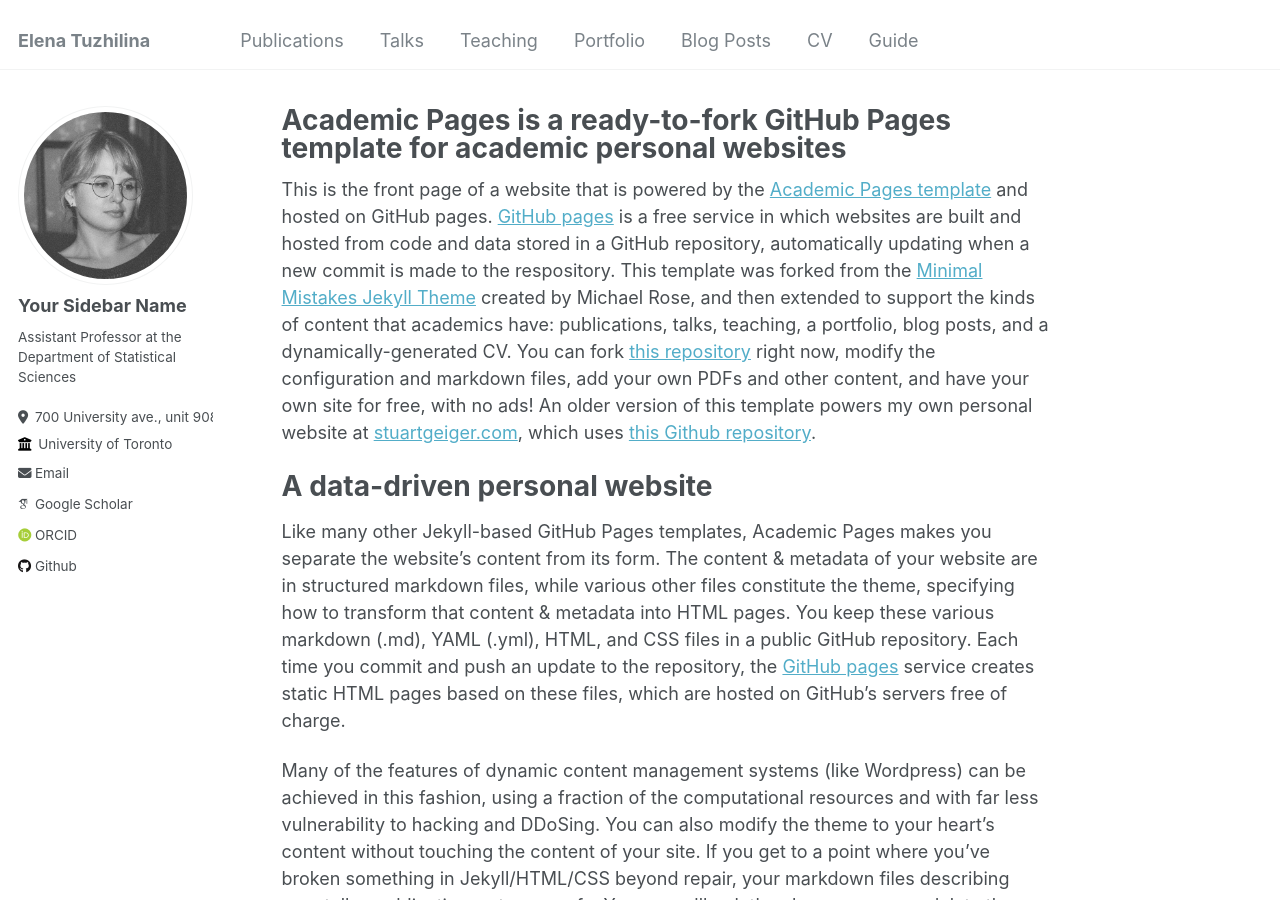
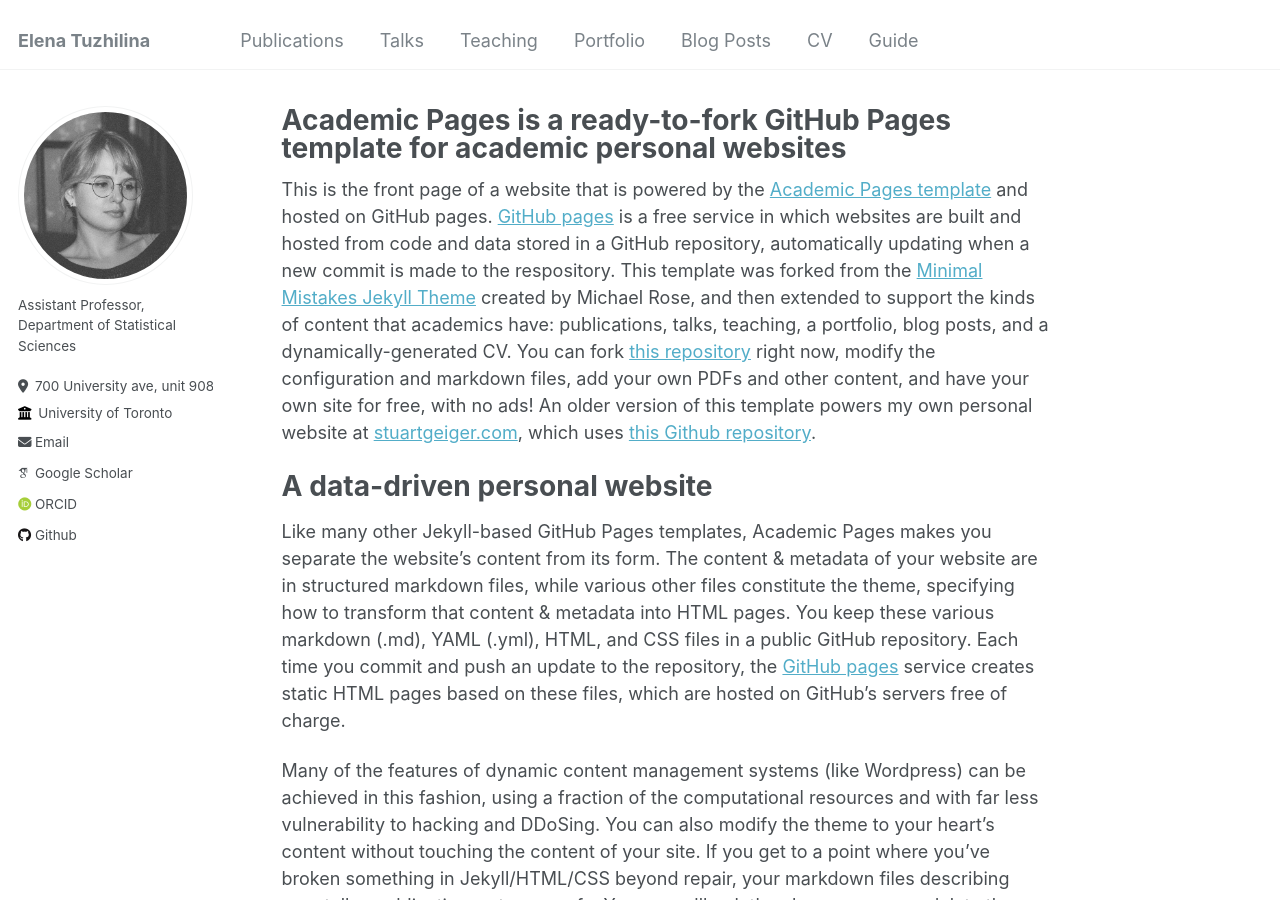
Before and after one commit to ElenaTuzhilina/elenatuzhilina, a Jekyll site: the page built from _pages/about.md, in a window 1280 px wide and 900 px high. Built offline with Jekyll 4.4.1, drawn with Linux system fonts in a browser that asks for light colours; some web fonts are replaced.

Commit message:
Update _config.yml

```diff
--- a/_config.yml
+++ b/_config.yml
@@ -22,10 +22,10 @@ repository               : "academicpages/academicpages.github.io"
 author:
   # Biographic information
   avatar           : "profile.png"
-  name             : "Your Sidebar Name"
+  name             : #"Your Sidebar Name"
   pronouns         : # example: "she/her"
-  bio              : "Assistant Professor at the Department of Statistical Sciences"
-  location         : "700 University ave., unit 9086, Toronto"
+  bio              : "Assistant Professor, Department of Statistical Sciences"
+  location         : "700 University ave, unit 9086, Toronto"
   employer         : "University of Toronto"
   uri              : # URL
   email            : "elena.tuzhilina@utoronto.ca"
@@ -43,7 +43,7 @@ author:
   bitbucket        : # Username - Update with your username on the site
   codepen          : # Username
   dribbble         : # Username
-  github           : "academicpages"
+  github           : "https://elenatuzhilina.github.io/"
   kaggle           : # Username
   stackoverflow    : # User number or user number and name (i.e., use "1" or "1/jeff-atwood")
 
```
